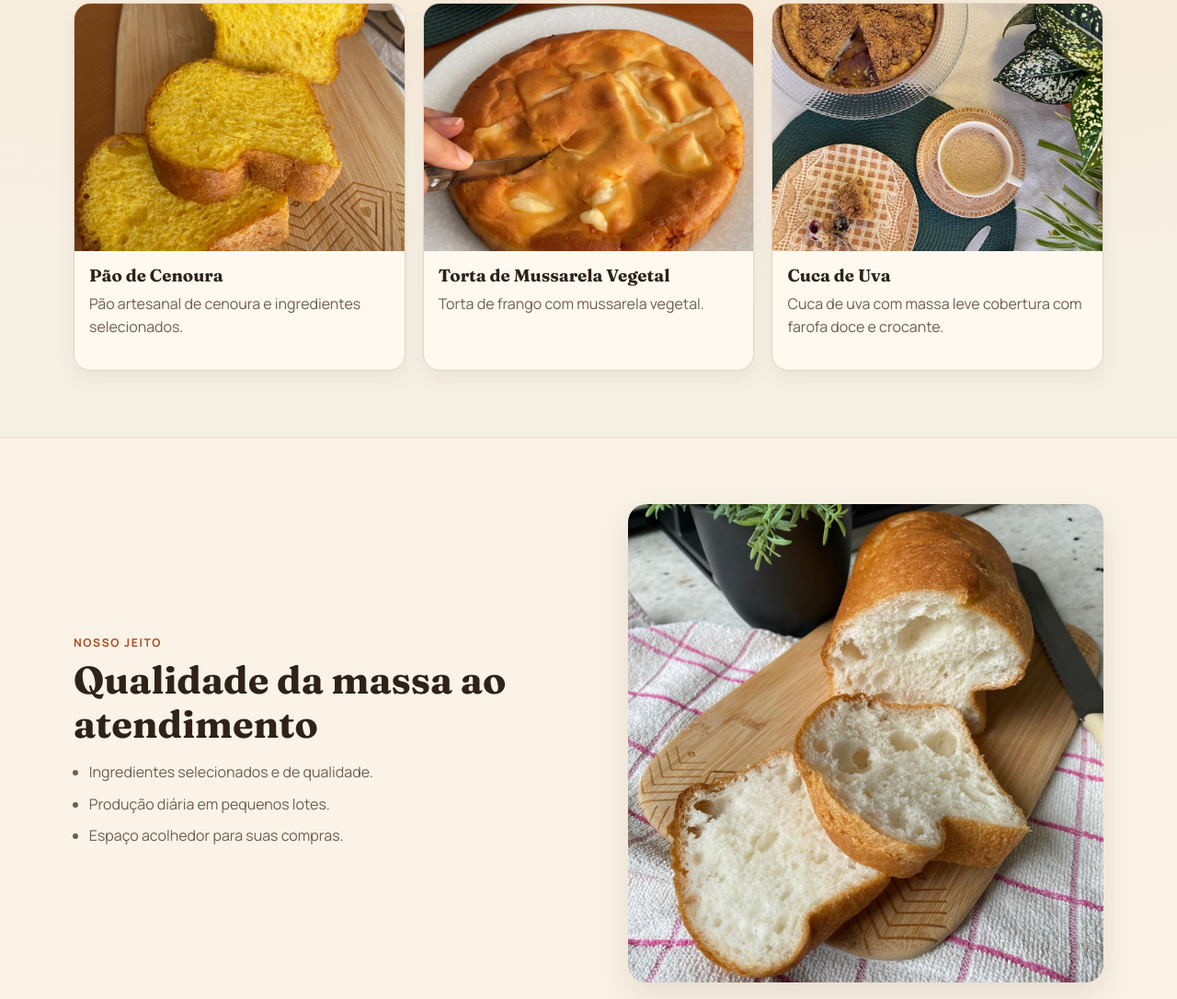
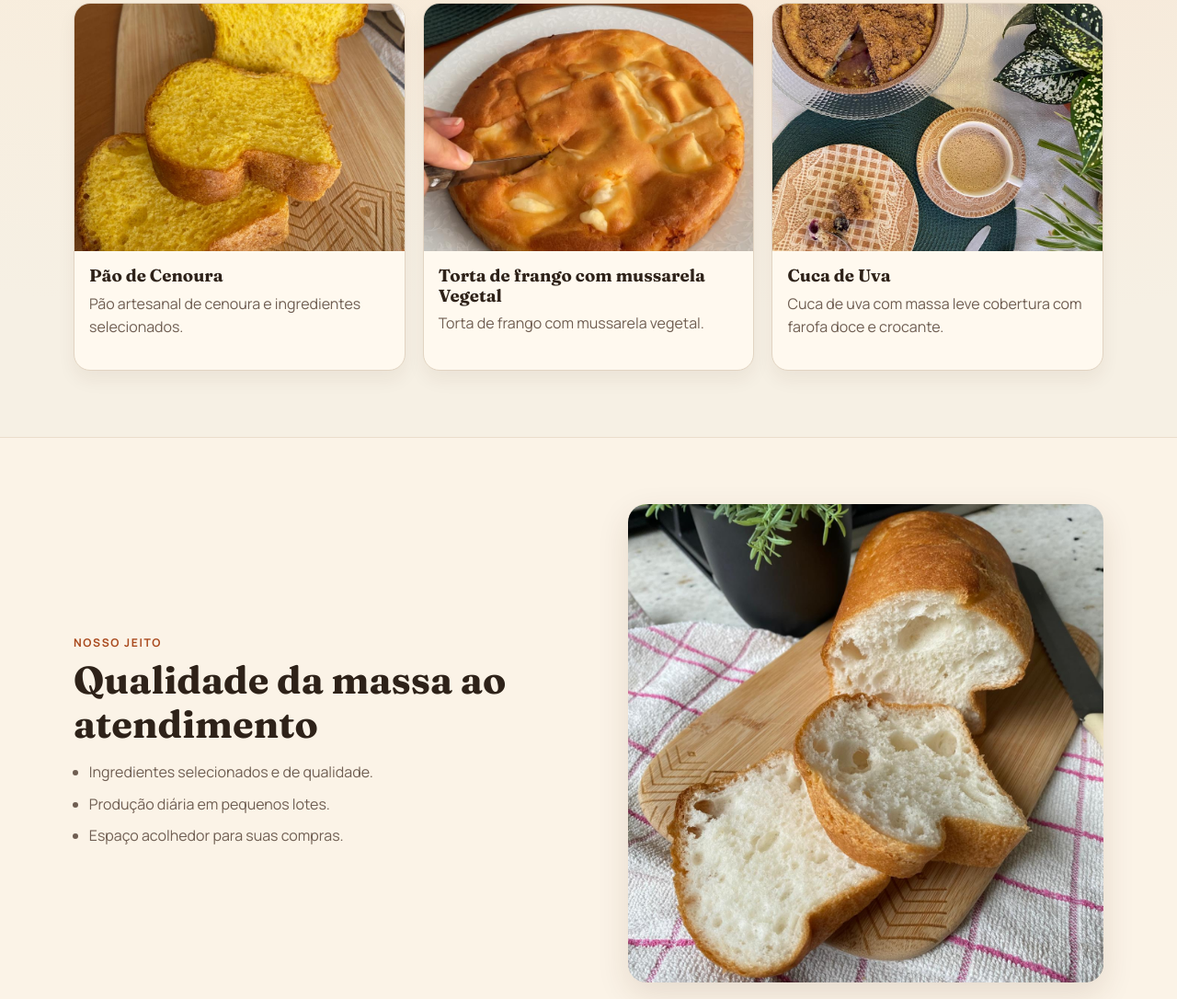
Before and after one commit to pixelbarz/casatrigozero, a plain HTML site: page index.html in a window 1280 px wide. Shown: the part 787-1873 px from the top of the page at 92% size. Drawn offline with Linux system fonts and the light colour scheme.

Commit message:
Atualizar o index.html

```diff
--- a/index.html
+++ b/index.html
@@ -83,7 +83,7 @@
                 alt="Torta de Mussarela vegetal"
               />
               <div class="card-body">
-                <h3>Torta de Mussarela Vegetal</h3>
+                <h3>Torta de frango com mussarela Vegetal</h3>
                 <p>Torta de frango com mussarela vegetal.</p>
               </div>
             </article>
```
